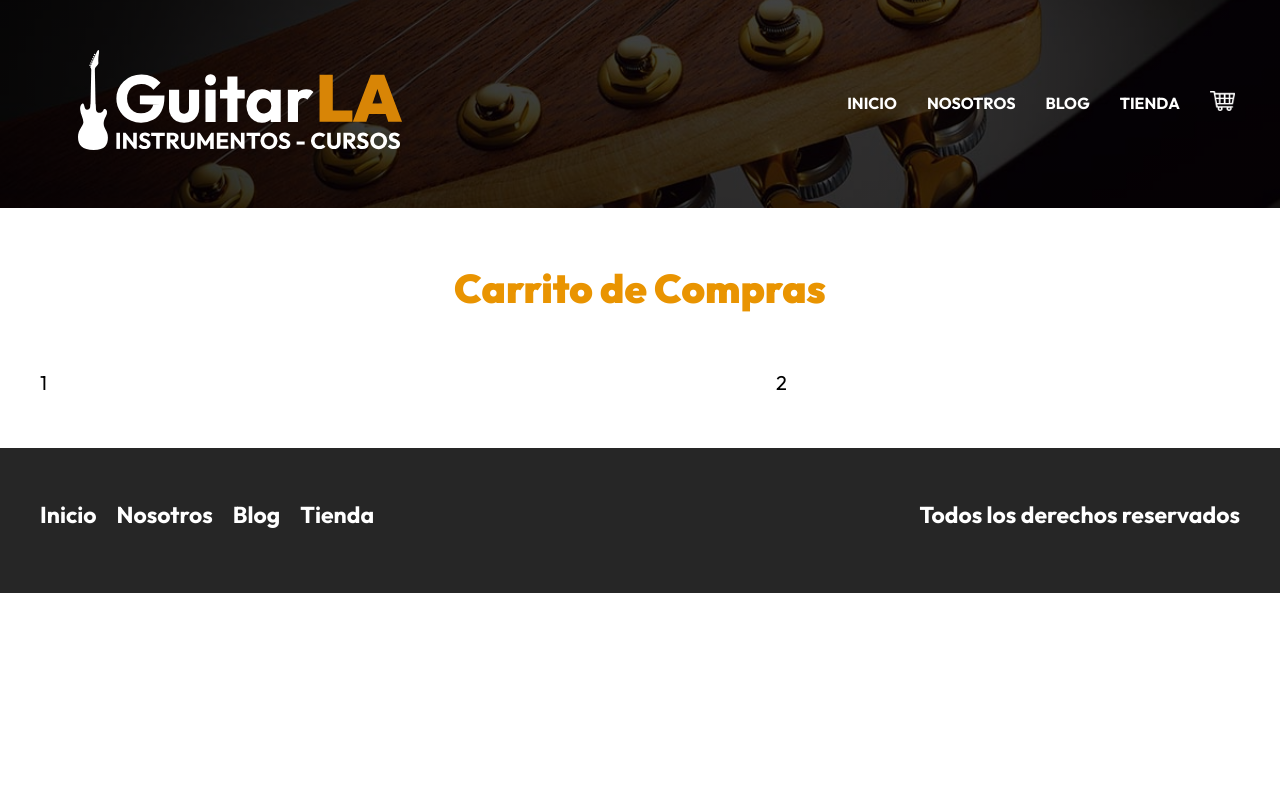
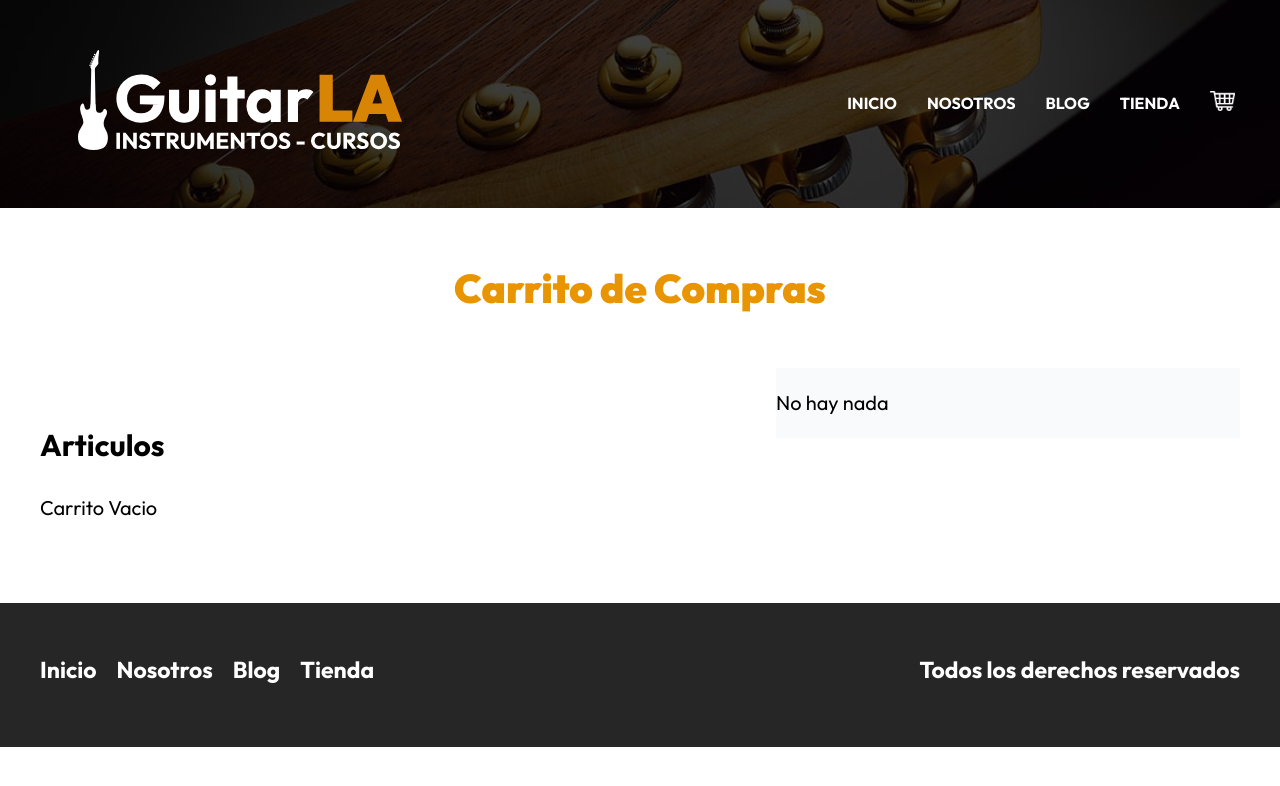
Before and after one commit to julianmartinez-dev/guitrras-nextjs, a Next.js app: page /carrito in a window 1280 px wide. Shown: the top 786 px of the page. Built offline with nearby package versions, Linux system fonts and the light colour scheme.

Commit message:
Se agrega carrito de compras

```diff
--- a/pages/_app.js
+++ b/pages/_app.js
@@ -1,32 +1,57 @@
-import { useState } from 'react';
+import { useState, useEffect } from 'react';
 import '../styles/normalize.css';
 import '../styles/globals.css';
 
 function MyApp({ Component, pageProps }) {
-
   const [carrito, setCarrito] = useState([]);
 
+  useEffect(() => {
+    const carritoLocal = JSON.parse(localStorage.getItem('carritoGuitarras')) ?? [];
+    setCarrito(carritoLocal);
+  },[])
+
+  useEffect(() => {
+    localStorage.setItem('carritoGuitarras', JSON.stringify(carrito));
+  },[carrito]);
+
   const agregarProducto = (producto) => {
-
-    if(carrito.some( articulo => articulo.id === producto.id)) {
-
-      const carritoActualizado = carrito.map( articulo =>{
-        if( articulo.id === producto.id) {
-            articulo.cantidad = producto.cantidad
-          }
-          return articulo;
-        });
+    if (carrito.some((articulo) => articulo.id === producto.id)) {
+      const carritoActualizado = carrito.map((articulo) => {
+        if (articulo.id === producto.id) {
+          articulo.cantidad = producto.cantidad;
+        }
+        return articulo;
+      });
       setCarrito(carritoActualizado);
-
-    }else{
+    } else {
       setCarrito([...carrito, producto]);
     }
+  };
 
+  const actualizarCantidad = producto =>{
+    const carritoActualizado = carrito.map((articulo) => {
+      if (articulo.id === producto.id) {
+        articulo.cantidad = producto.cantidad;
+      }
+      return articulo;
+    });
+    setCarrito(carritoActualizado);
+  }
 
-
+  const eliminarProducto = id =>{
+    const carritoActualizado = carrito.filter(articulo => articulo.id !== id);
+    setCarrito(carritoActualizado);
 
   }
-  return <Component {...pageProps} carrito={carrito} agregarProducto={agregarProducto} />;
+  return (
+    <Component
+      {...pageProps}
+      carrito={carrito}
+      agregarProducto={agregarProducto}
+      actualizarCantidad={actualizarCantidad}
+      eliminarProducto={eliminarProducto}
+    />
+  );
 }
 
 export default MyApp;
--- a/pages/carrito.js
+++ b/pages/carrito.js
@@ -1,14 +1,103 @@
+import { useState, useEffect } from 'react'
 import Layout from '../components/Layout';
+import Image from 'next/image';
 import styles from '../styles/Carrito.module.css';
 
-const Carrito = ({carrito}) => {
-    console.log(carrito)
-    return (
+const Carrito = ({ carrito, actualizarCantidad, eliminarProducto }) => {
+
+  const [total, setTotal] = useState(0)
+
+  useEffect(() => {
+    const totalCarrito = carrito.reduce( (acc, articulo) => acc + (articulo.precio * articulo.cantidad), 0);
+    setTotal(totalCarrito);
+  },[carrito]);
+
+  return (
     <Layout pagina={'Carrito de Compras'}>
       <h1 className="heading"> Carrito de Compras </h1>
       <main className={`${styles.contenido} contenedor`}>
-        <div>1</div>
-        <div>2</div>
+        <div className={styles.carrito}>
+          <h2>Articulos</h2>
+          {carrito.length === 0
+            ? ' Carrito Vacio '
+            : carrito.map((producto) => (
+                <div key={producto.id} className={styles.producto}>
+                  <div>
+                    <Image
+                      src={producto.imagen}
+                      alt={producto.nombre}
+                      layout="responsive"
+                      width={250}
+                      height={500}
+                    />
+                  </div>
+                  <div>
+                    <p className={styles.nombre}>{producto.nombre}</p>
+                    <div className={styles.cantidad}>
+                      <p>Cantidad:</p>
+
+                      <select
+                        value={producto.cantidad}
+                        className={styles.select}
+                        onChange={(e) =>
+                          actualizarCantidad({
+                            cantidad: e.target.value,
+                            id: producto.id,
+                          })
+                        }
+                      >
+                        <option value="1">1</option>
+                        <option value="2">2</option>
+                        <option value="3">3</option>
+                        <option value="4">4</option>
+                        <option value="5">5</option>
+                        <option value="6">6</option>
+                      </select>
+                    </div>
+                    <p className={styles.precio}>
+                      $<span>{producto.precio}</span>
+                    </p>
+                    <p className={styles.subtotal}>
+                      Subtotal: $
+                      <span>{producto.precio * producto.cantidad}</span>
+                    </p>
+                  </div>
+                  <button type="button" className={styles.eliminar}
+                    onClick = {() => eliminarProducto(producto.id)}
+                  >
+                    <svg
+                      xmlns="http://www.w3.org/2000/svg"
+                      className="icon icon-tabler icon-tabler-trash-x"
+                      width="28"
+                      height="28"
+                      viewBox="0 0 24 24"
+                      stroke-width="1.5"
+                      stroke="#ff2825"
+                      fill="none"
+                      stroke-linecap="round"
+                      stroke-linejoin="round"
+                    >
+                      <path stroke="none" d="M0 0h24v24H0z" fill="none" />
+                      <path d="M4 7h16" />
+                      <path d="M5 7l1 12a2 2 0 0 0 2 2h8a2 2 0 0 0 2 -2l1 -12" />
+                      <path d="M9 7v-3a1 1 0 0 1 1 -1h4a1 1 0 0 1 1 1v3" />
+                      <path d="M10 12l4 4m0 -4l-4 4" />
+                    </svg>
+                  </button>
+                </div>
+              ))}
+        </div>
+
+        <div className={styles.resumen}>
+          {total > 0 ? (
+            <>
+              <h3>Resumen del pedido</h3>
+              <p>Total a pagar: ${total}</p>
+            </>
+          ):(
+            <p>No hay nada</p>
+          )}
+        </div>
       </main>
     </Layout>
   );
--- a/styles/Carrito.module.css
+++ b/styles/Carrito.module.css
@@ -5,6 +5,78 @@
 
 @media (min-width:768px){
     .contenido{
-        grid-template-columns: 3fr 2fr
+        grid-template-columns: 3fr 2fr;
+        align-items: flex-start;
     }
 }
+
+.carrito{
+    padding: 3rem 0;
+
+}
+.producto{
+    display: grid;
+    grid-template-columns: 1fr 3fr;
+    gap: 4rem;
+    align-items: center;
+    border-bottom: 1px solidad #cfcfcf;
+    padding: 3rem 0;
+    position: relative;
+}
+.producto:last-of-type{
+    border-bottom: none;
+}
+
+.producto p{
+    margin: 0 0 1 rem 0;
+}
+.nombre{
+    font-weight: 700;
+    font-size: 2.2rem;
+}
+.cantidad{
+    display: flex;
+    align-items: center;
+    gap: 1rem;
+    margin-bottom: 1rem;
+
+}
+.cantidad p {
+    margin: 0;
+}
+.select{
+    all: unset;
+    padding: 1rem;
+    border: 1px solid #cfcfcf;
+    flex: 1;
+    text-align: center;
+    border-radius: 1rem;
+}
+.precio{
+    font-weight: 700;
+    color: var(--primary);
+}
+.precio span{
+    font-size: 2.4rem;
+}
+.subtotal{
+    font-weight: 700;
+}
+.subtotal span{
+    font-size: 2.4rem;
+}
+
+.eliminar{
+    all: unset;
+    position: absolute;
+    top: 3rem;
+    right: 1rem;
+    font-weight: bold;
+}
+.eliminar:hover{
+    cursor: pointer;
+}
+
+.resumen{
+    background-color: #f9fafb;
+}
```
